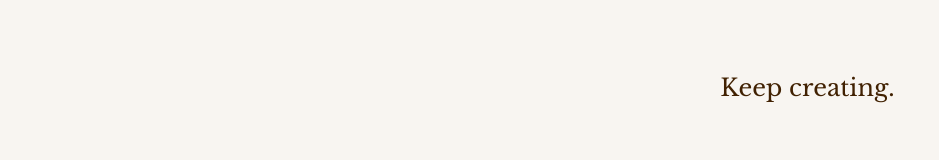
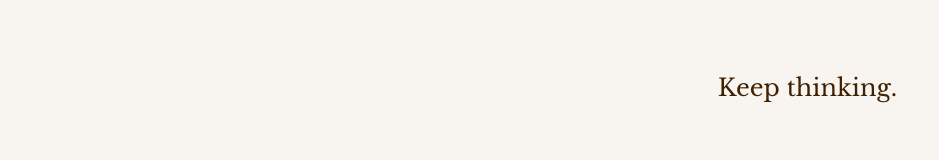
Before and after one commit to nadtonii/paper-portfolio-react, a React (Vite) app: page / in a window 1280 px wide. Shown: the part 312-472 px from the top of the page, without its empty margins (0-939 px from the left). Built offline with nearby package versions, Linux system fonts and the light colour scheme; the HTML template or start-up script is replaced by a standard one.

Commit message:
Reverted to commit 440cf15d9f0595d62558cd457ec0d8c3cbaa2bdd

```diff
--- a/src/pages/Index.tsx
+++ b/src/pages/Index.tsx
@@ -3,27 +3,11 @@ import { useState, useEffect } from 'react';
 
 const Index = () => {
   const [isLoaded, setIsLoaded] = useState(false);
-  const [currentWordIndex, setCurrentWordIndex] = useState(0);
-  const [isTransitioning, setIsTransitioning] = useState(false);
-
-  const words = ['thinking.', 'creating.', 'dreaming.'];
 
   useEffect(() => {
     // Small delay to ensure WebKit properly renders the gradient before fading in
     const timer = setTimeout(() => setIsLoaded(true), 100);
     return () => clearTimeout(timer);
-  }, []);
-
-  useEffect(() => {
-    const interval = setInterval(() => {
-      setIsTransitioning(true);
-      setTimeout(() => {
-        setCurrentWordIndex((prev) => (prev + 1) % words.length);
-        setIsTransitioning(false);
-      }, 400);
-    }, 3000);
-
-    return () => clearInterval(interval);
   }, []);
 
   return (
@@ -67,16 +51,7 @@ const Index = () => {
             }}
           />
           <div className="absolute inset-0 flex items-center justify-center font-baskerville text-2xl leading-[150%] text-portfolio-gradient-text text-center whitespace-pre">
-            <span>
-              Keep{' '}
-              <span
-                className={`inline-block transition-all duration-400 ${
-                  isTransitioning ? 'opacity-0 blur-sm' : 'opacity-100 blur-0'
-                }`}
-              >
-                {words[currentWordIndex]}
-              </span>
-            </span>
+            Keep thinking.
           </div>
         </div>
       </div>
```
